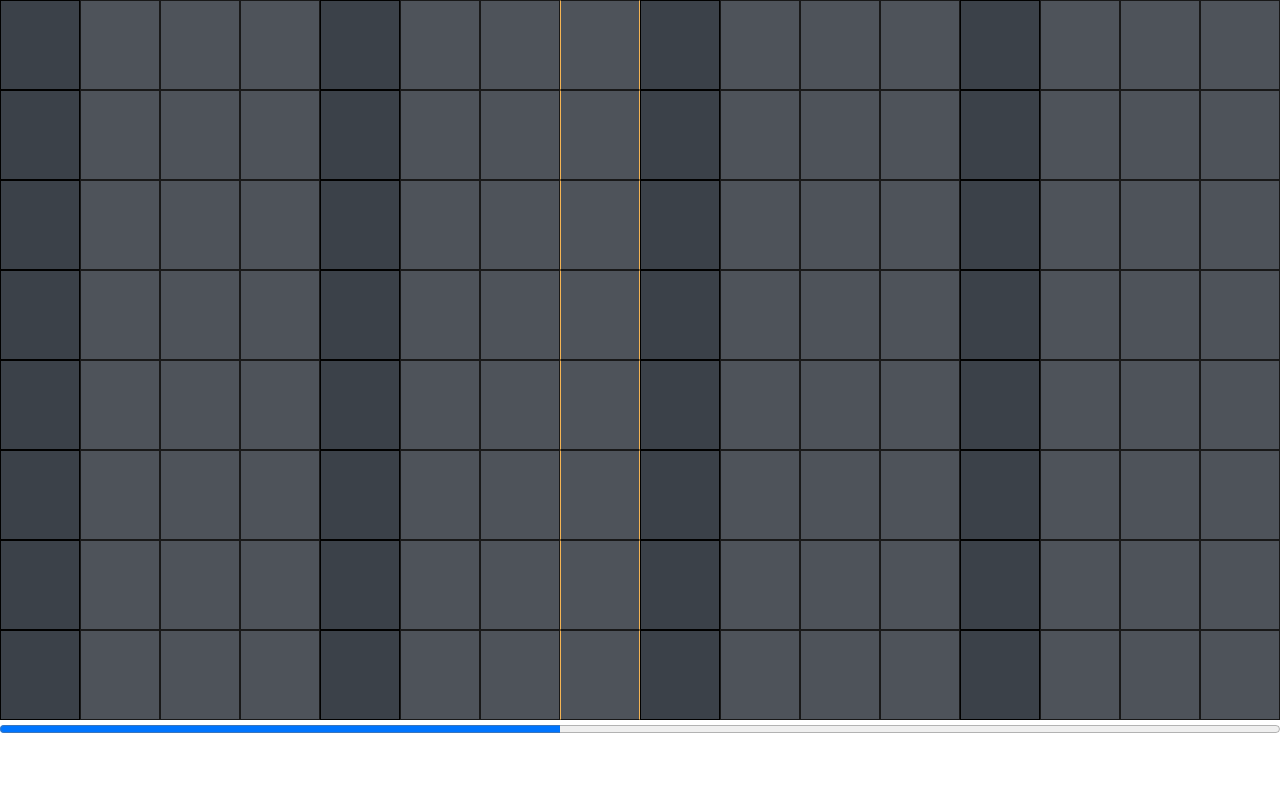
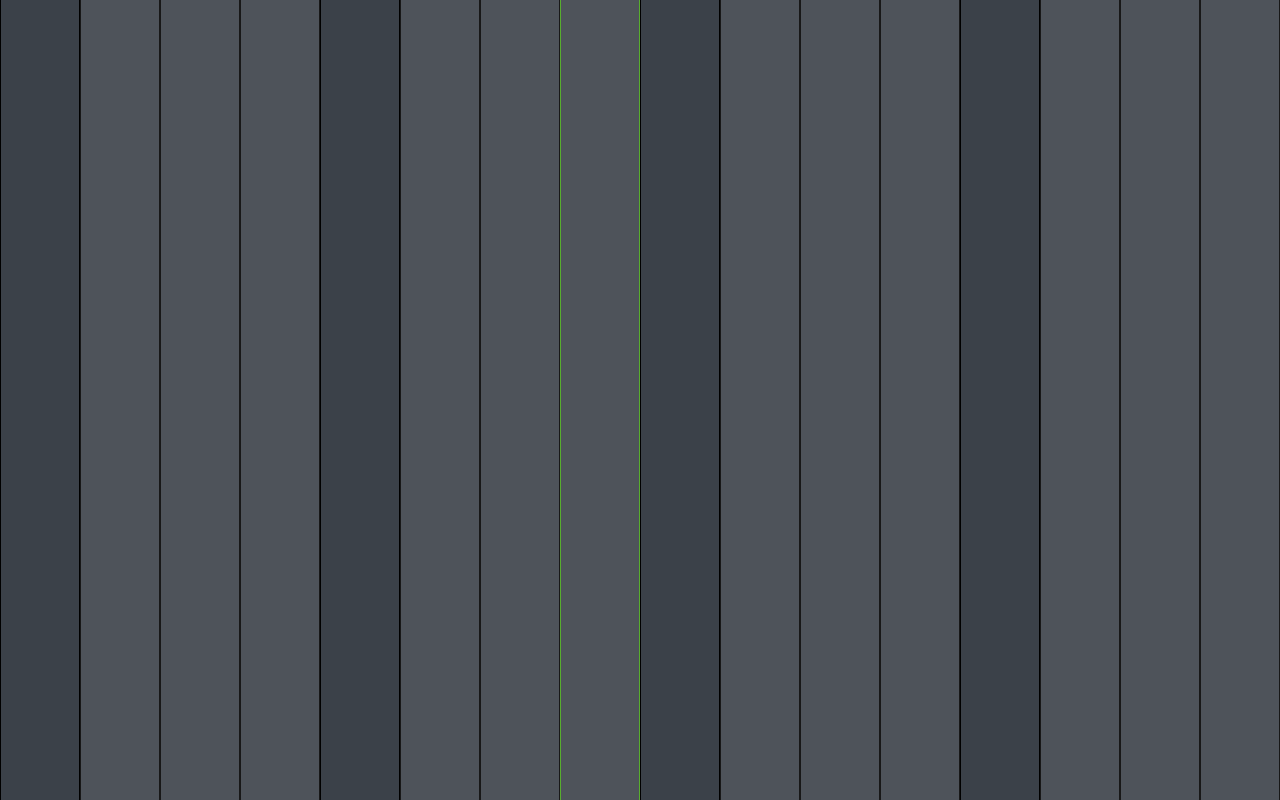
Before and after one commit to michaelbyrd/sounds, a plain HTML site: page index.html in a window 1280 px wide. Drawn offline with Linux system fonts and the light colour scheme.

Commit message:
removes comment code; comments out progress bar

```diff
--- a/index.html
+++ b/index.html
@@ -19,21 +19,23 @@
       }
 			button {
         opacity: 0.9;
-        height: calc(90vh / 8);
+        height: calc(100vh / 8);
         background-color: rgb(119, 47, 34);
 				outline: none;
-        border: 1px solid black;
+        border-left: 1px solid black;
+        border-right: 1px solid black;
+        border-top: 0px;
+        border-bottom : 0px;
 			}
 
 			button[data-checked='0'] {
 				background-color: rgb(59, 65, 73);
 			}
 
-
       .active button {
         /* background-color: blue; */
-        border-left: 1px solid rgb(244, 173, 66);
-        border-right: 1px solid rgb(244, 173, 66);
+        border-left: 1px solid rgb(71, 165, 24);
+        border-right: 1px solid rgb(71, 165, 24);
       }
 
       progress {
--- a/index.js
+++ b/index.js
@@ -92,16 +92,8 @@ function clearAll() {
 
 function strum(){
   const index = beat % numBeats;
-  progress.setAttribute('value', index);
+  // progress.setAttribute('value', index);
   let old = beats[(index % numBeats) -1]
-  // if(old) {
-  //   old.classList.remove('active')
-  // } else {
-  //   console.log('1')
-  //
-  //   // beats[numBeats.length - 1].classList.remove('active');
-  // }
-
   let column = beats[index];
   clearAll();
   column.classList.add('active')
@@ -122,10 +114,11 @@ function strum(){
 const beats = document.querySelectorAll('.column');
 
 let beat = 0;
-const progress = document.createElement('progress');
-progress.setAttribute('max', numBeats);
-progress.setAttribute('value', 0);
-document.body.appendChild(progress);
+
+// const progress = document.createElement('progress');
+// progress.setAttribute('max', numBeats);
+// progress.setAttribute('value', 0);
+// document.body.appendChild(progress);
 // const soundSelect = document.createElement('select');
 // const types = ["sine", "square", "sawtooth", "triangle"];
 // for(const i = 0; i < types.count; i++) {
```
